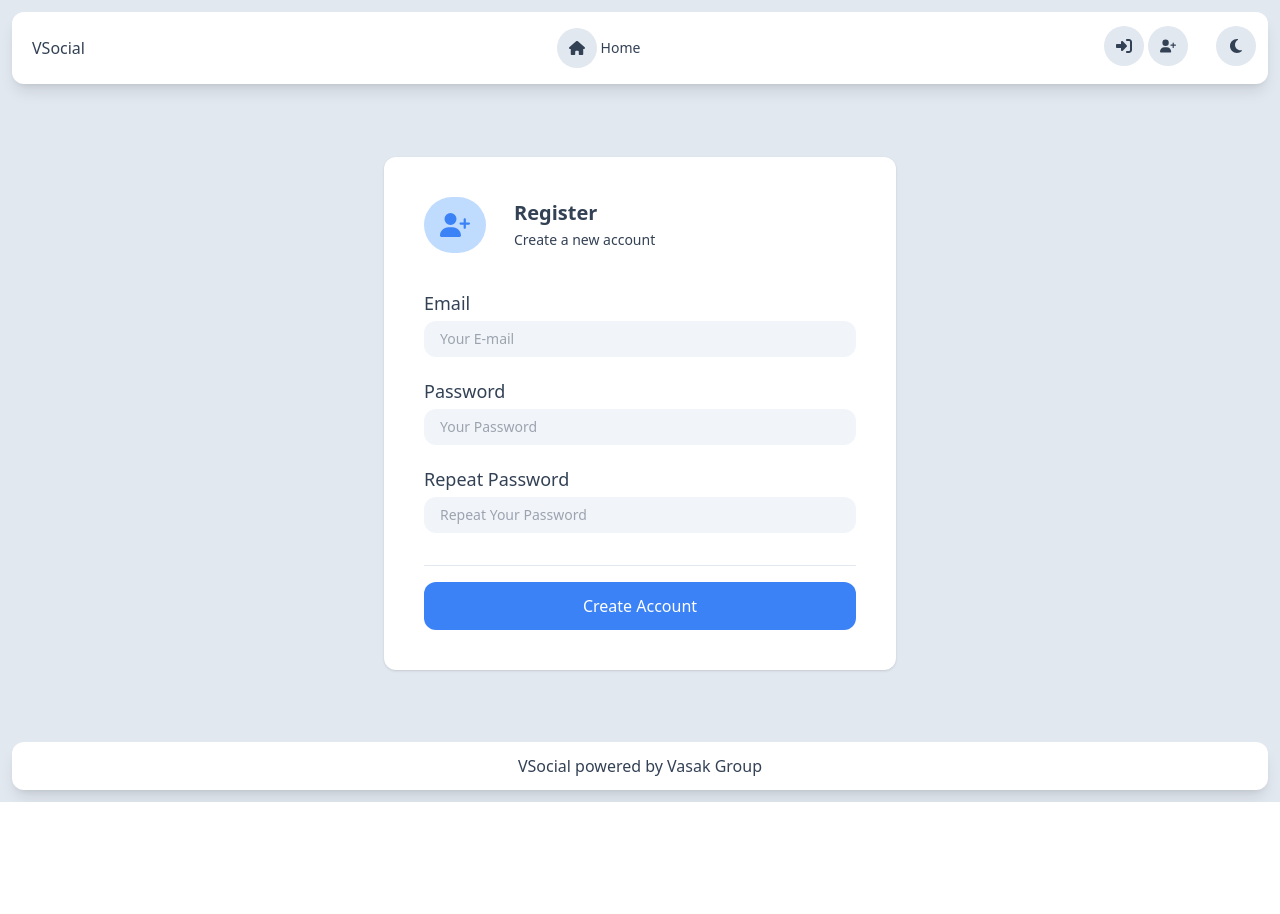
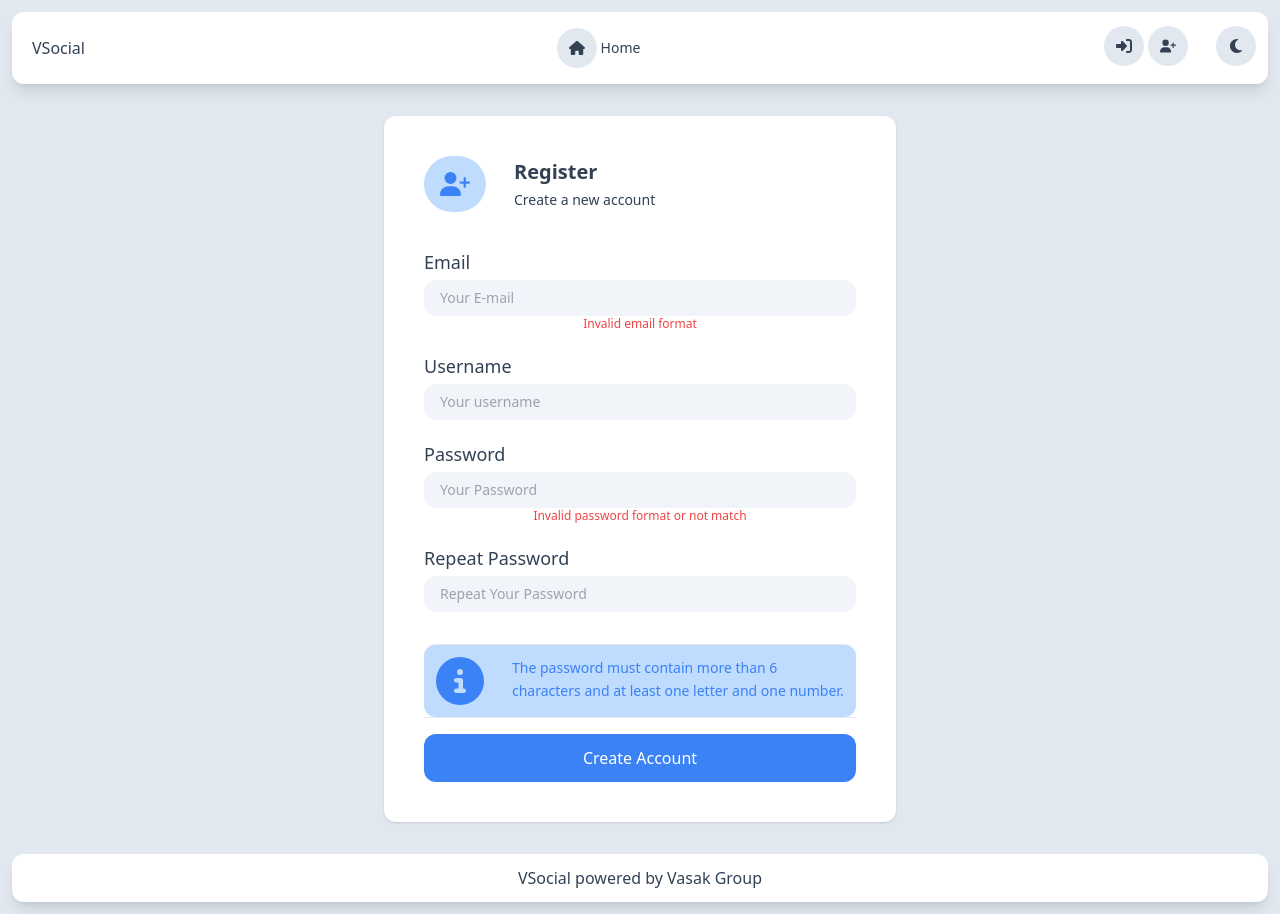
Before and after one commit to Vasak-Group/vsocial, a Vue app: page /register in a window 1280 px wide. Before the commit the page ends 802 px from the top, so only its background shows below. Built offline with nearby package versions, Linux system fonts and the light colour scheme.

Commit message:
Refactorizar estilos en RegisterForm.vue y agregar componentes de notificación

```diff
--- a/src/components/forms/RegisterForm.vue
+++ b/src/components/forms/RegisterForm.vue
@@ -1,8 +1,91 @@
-<script lang="ts" setup></script>
+<script lang="ts" setup>
+import { computed, ref } from "vue";
+import NotificationErrorComponent from "@/components/notifications/NotificationErrorComponent.vue";
+import NotificationSuccessComponent from "@/components/notifications/NotificationSuccessComponent.vue";
+import VSocialConnector from "@/services/vsocial.connector";
+
+const formData = ref({
+  email: "",
+  username: "",
+  password: "",
+  repeatPassword: "",
+});
+const authSuccess = ref(false);
+const authError = ref(false);
+const errorTitle = ref("");
+const errorInfo = ref("");
+
+const validEmail = computed(() => {
+  const regex = new RegExp(
+    /^(([^<>()[\]\\.,;:\s@"]+(\.[^<>()[\]\\.,;:\s@"]+)*)|.(".+"))@((\[[0-9]{1,3}\.[0-9]{1,3}\.[0-9]{1,3}\.[0-9]{1,3}\])|(([a-zA-Z\-0-9]+\.)+[a-zA-Z]{2,}))$/
+  );
+  return regex.exec(formData.value.email);
+});
+
+const validPassword = computed(() => {
+  const regex = new RegExp(/^(?=.*\d)(?=.*[a-z]).{6,20}$/);
+  return (
+    formData.value.password === formData.value.repeatPassword &&
+    regex.exec(formData.value.password)
+  );
+});
+
+const register = () => {
+  if (validEmail.value && validPassword.value) {
+    console.log("Registering...");
+    const user = {
+      name: formData.value.username,
+      email: formData.value.email,
+      password: formData.value.password,
+    };
+    VSocialConnector.POST("/user", user)
+      .then((response) => {
+        authSuccess.value = true;
+        console.trace(response);
+        formData.value.email = "";
+        formData.value.username = "";
+        formData.value.password = "";
+        formData.value.repeatPassword = "";
+      })
+      .catch((error) => {
+        authError.value = true;
+        errorTitle.value = "Error registering user";
+        errorInfo.value = error.response.data.message;
+      });
+  } else {
+    authError.value = true;
+    errorTitle.value = "Error registering user";
+    errorInfo.value = "Please check the fields and try again.";
+  }
+};
+
+const closeAuthSuccess = () => {
+  authSuccess.value = false;
+};
+
+const closeAuthError = () => {
+  authError.value = false;
+  errorInfo.value = "";
+  errorTitle.value = "";
+};
+</script>
 
 <template>
+  <NotificationSuccessComponent
+    @close="closeAuthSuccess"
+    v-if="authSuccess"
+    title="Your account has been created successfully"
+    info="You can log in and enter your administration panel"
+  />
+  <NotificationErrorComponent
+    @close="closeAuthError"
+    v-if="authError"
+    :title="errorTitle"
+    :info="errorInfo"
+  />
   <form
     class="min-h-[calc(100vh-166px)] py-2 flex flex-col justify-center sm:py-4 common-text"
+    @submit.prevent="register"
   >
     <div class="relative py-1 sm:max-w-xl sm:mx-auto">
       <div
@@ -32,32 +115,78 @@
               <div class="flex flex-col">
                 <label class="leading-loose">Email</label>
                 <input
+                  v-model="formData.email"
                   type="email"
+                  id="email"
                   class="px-4 py-2 w-full sm:text-sm rounded-xl focus:outline-none"
                   placeholder="Your E-mail"
+                  required
+                />
+                <div
+                  v-if="!validEmail"
+                  class="text-red-500 text-xs text-center"
+                >
+                  Invalid email format
+                </div>
+              </div>
+              <div class="flex flex-col">
+                <label class="leading-loose">Username</label>
+                <input
+                  v-model="formData.username"
+                  type="text"
+                  id="username"
+                  class="px-4 py-2 w-full sm:text-sm rounded-xl focus:outline-none"
+                  placeholder="Your username"
                   required
                 />
               </div>
               <div class="flex flex-col">
                 <label class="leading-loose">Password</label>
                 <input
+                  v-model="formData.password"
                   type="password"
+                  id="password"
                   class="px-4 py-2 w-full sm:text-sm rounded-xl focus:outline-none"
                   placeholder="Your Password"
                 />
+                <div
+                  v-if="!validPassword"
+                  class="text-red-500 text-xs text-center"
+                >
+                  Invalid password format or not match
+                </div>
               </div>
               <div class="flex flex-col">
                 <label class="leading-loose">Repeat Password</label>
                 <input
+                  v-model="formData.repeatPassword"
                   type="password"
+                  id="repeatPassword"
                   class="px-4 py-2 w-full sm:text-sm rounded-xl focus:outline-none"
                   placeholder="Repeat Your Password"
                 />
               </div>
             </div>
+            <div class="flex items-center space-x-5 bg-blue-200 rounded-xl p-3">
+              <div
+                class="flex flex-shrink-0 justify-center items-center text-5xl font-mono text-inherit"
+              >
+                <font-awesome-icon
+                  icon="fas fa-info-circle"
+                  class="text-blue-500"
+                />
+              </div>
+              <div class="block pl-2 text-xl self-start">
+                <p class="text-sm font-normal leading-relaxed text-blue-500">
+                  The password must contain more than 6 characters and at least
+                  one letter and one number.
+                </p>
+              </div>
+            </div>
             <div class="pt-4 flex items-center space-x-4">
               <button
                 class="bg-blue-500 flex justify-center items-center w-full text-white px-4 py-3 rounded-xl focus:outline-none"
+                type="submit"
               >
                 Create Account
               </button>
```
